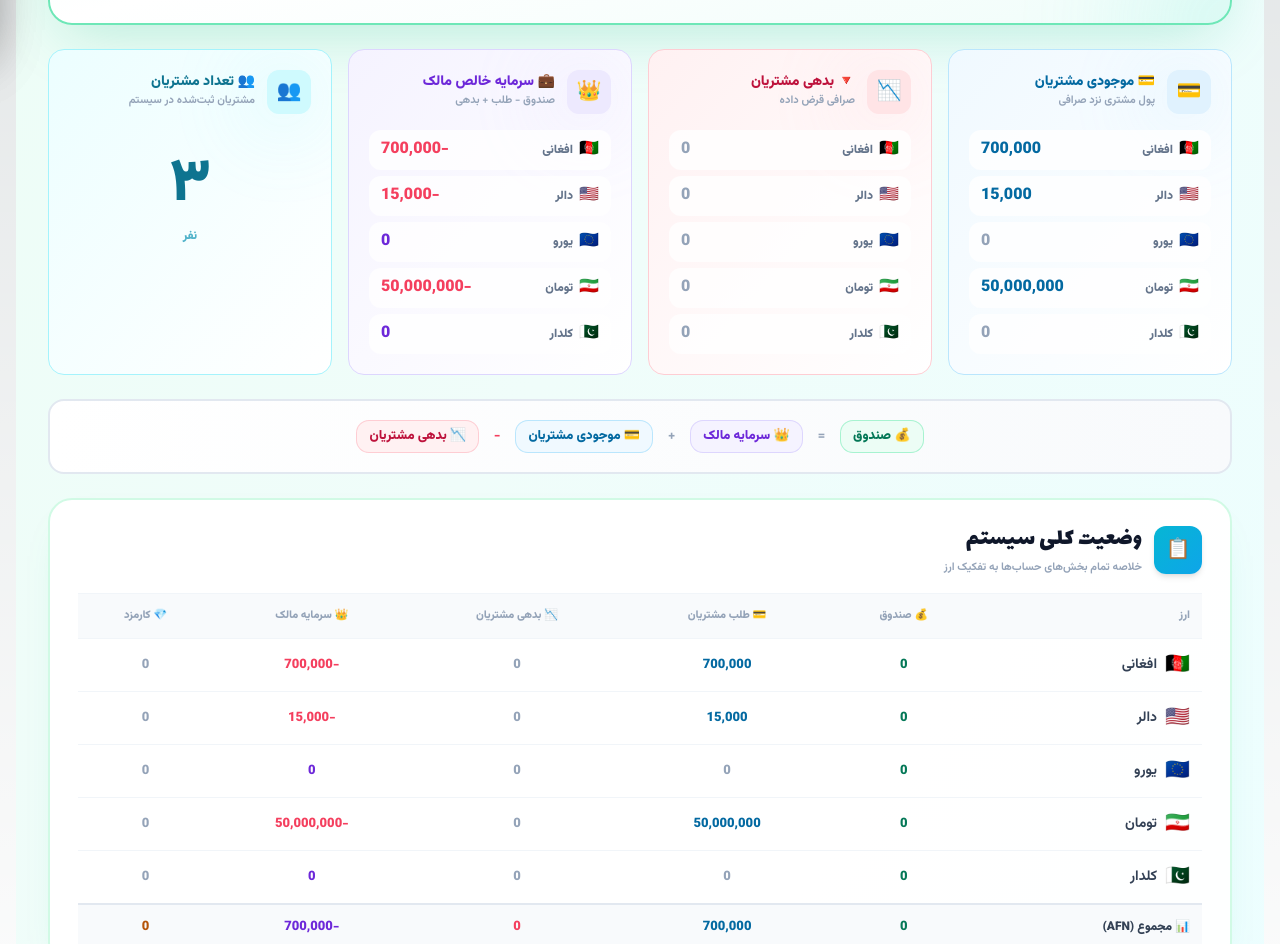
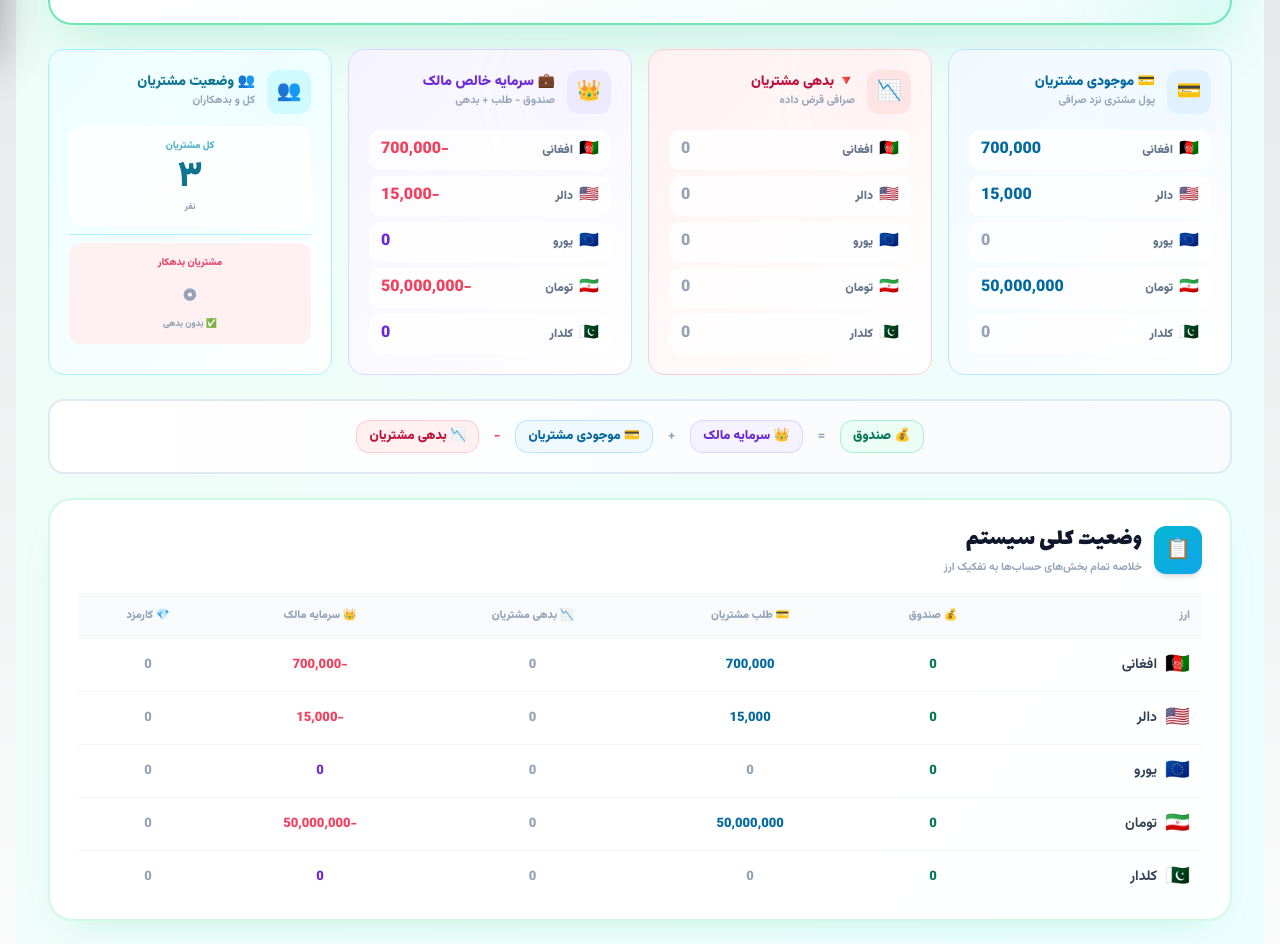
Before and after one commit to nasirahmadrahmati19-hue/exchange-admin, a Next.js app: page /dashboard in a window 1280 px wide. Shown: the part 758-1702 px from the top of the page. Built offline with nearby package versions, Linux system fonts and the light colour scheme; sample sign-in values are in the browser's storage.

Commit message:
Implement debtors count and update customer stats UI
Added debtors count calculation and updated UI elements for customer statistics.

```diff
--- a/app/dashboard/page.tsx
+++ b/app/dashboard/page.tsx
@@ -289,6 +289,13 @@ export default function DashboardPage() {
     return { tradeCount, hawalaCount, tradeCommissionSum, hawalaFeeSum };
   }, [transactions, hawalas]);
 
+  // ✅ تعداد مشتریان بدهکار (کسانی که حداقل در یک ارز بدهی دارند)
+  const debtorsCount = useMemo(() => {
+    return customers.filter(c => {
+      return currencies.some(cur => (c.balances?.[cur] || 0) < 0);
+    }).length;
+  }, [customers]);
+
   // ── استایل‌ها ──
   const dk = theme === "dark";
   const heading = dk ? "text-white" : "text-slate-900";
@@ -378,7 +385,7 @@ export default function DashboardPage() {
             </div>
           </section>
 
-          {/* ═══════════ موجودی فیزیکی صندوق (بخش بزرگ) ═══════════ */}
+          {/* ═══════════ موجودی فیزیکی صندوق ═══════════ */}
           <section className="cs-up space-y-4 md:space-y-5" style={{ animationDelay: "140ms" }}>
             <div className={`relative overflow-hidden rounded-2xl md:rounded-3xl border-2 p-5 md:p-7 transition-all duration-300 hover:shadow-2xl ${dk ? "border-emerald-400/40 bg-gradient-to-br from-emerald-900/40 via-slate-900/60 to-teal-900/40 shadow-[0_20px_60px_-15px_rgba(16,185,129,0.3)]" : "border-emerald-300 bg-gradient-to-br from-emerald-50 via-white to-teal-50 shadow-[0_20px_60px_-15px_rgba(16,185,129,0.25)]"}`}>
               <div className={`absolute -top-24 -left-24 h-48 w-48 rounded-full blur-3xl opacity-20 ${dk ? "bg-emerald-400" : "bg-emerald-300"}`} />
@@ -412,7 +419,7 @@ export default function DashboardPage() {
             </div>
           </section>
 
-          {/* ═══════════ چهار کارت حساب‌ها (اصلاح شده) ═══════════ */}
+          {/* ═══════════ چهار کارت حساب‌ها ═══════════ */}
           <section className="cs-up grid grid-cols-1 sm:grid-cols-2 lg:grid-cols-4 gap-3 md:gap-4" style={{ animationDelay: "210ms" }}>
 
             {/* ۱. موجودی مشتریان */}
@@ -502,25 +509,46 @@ export default function DashboardPage() {
               </div>
             </div>
 
-            {/* ۴. تعداد مشتریان (جدید) */}
+            {/* ۴. تعداد مشتریان (دو قسمتی) */}
             <div className={`group relative overflow-hidden rounded-2xl border p-4 md:p-5 transition-all duration-300 hover:shadow-xl hover:scale-[1.01] ${dk ? "border-cyan-400/25 bg-gradient-to-br from-cyan-900/30 to-slate-900/50" : "border-cyan-200 bg-gradient-to-br from-cyan-50 to-white"}`}>
               <div className={`absolute top-0 right-0 h-24 w-24 rounded-full blur-2xl opacity-10 ${dk ? "bg-cyan-400" : "bg-cyan-300"}`} />
-              <div className="relative flex items-center gap-3 mb-4">
+              <div className="relative flex items-center gap-3 mb-3">
                 <span className={`grid h-11 w-11 shrink-0 place-items-center rounded-xl ${dk ? "bg-cyan-400/15 text-cyan-300" : "bg-cyan-100 text-cyan-600"}`}>
                   <span className="text-xl">👥</span>
                 </span>
                 <div className="min-w-0">
-                  <b className={`block text-[13px] md:text-[14px] font-black leading-tight ${dk ? "text-cyan-300" : "text-cyan-700"}`}>👥 تعداد مشتریان</b>
-                  <span className={`block text-[10px] md:text-[11px] font-bold mt-0.5 ${subText}`}>مشتریان ثبت‌شده در سیستم</span>
+                  <b className={`block text-[13px] md:text-[14px] font-black leading-tight ${dk ? "text-cyan-300" : "text-cyan-700"}`}>👥 وضعیت مشتریان</b>
+                  <span className={`block text-[10px] md:text-[11px] font-bold mt-0.5 ${subText}`}>کل و بدهکاران</span>
                 </div>
               </div>
-              <div className="relative flex items-center justify-center h-[140px]">
+
+              {/* قسمت بالا: تعداد کل مشتریان */}
+              <div className={`relative flex items-center justify-center py-3 mb-2 rounded-xl ${dk ? "bg-slate-900/50" : "bg-white/80"}`}>
                 <div className="text-center">
-                  <div className={`text-5xl md:text-6xl font-black tabular-nums leading-none ${dk ? "text-cyan-300" : "text-cyan-700"}`}>
+                  <div className={`text-[10px] font-black mb-1 ${dk ? "text-cyan-300/70" : "text-cyan-600/70"}`}>
+                    کل مشتریان
+                  </div>
+                  <div className={`text-3xl md:text-4xl font-black tabular-nums leading-none ${dk ? "text-cyan-300" : "text-cyan-700"}`}>
                     {fa(customers.length)}
                   </div>
-                  <div className={`mt-3 text-[12px] font-black ${dk ? "text-cyan-400/70" : "text-cyan-600/70"}`}>
-                    نفر
+                  <div className={`mt-1 text-[9px] font-black ${subText}`}>نفر</div>
+                </div>
+              </div>
+
+              {/* خط جداکننده */}
+              <div className={`h-px my-2 ${dk ? "bg-cyan-400/20" : "bg-cyan-200"}`} />
+
+              {/* قسمت پایین: تعداد مشتریان بدهکار */}
+              <div className={`relative flex items-center justify-center py-3 rounded-xl ${dk ? "bg-rose-400/10" : "bg-rose-50"}`}>
+                <div className="text-center">
+                  <div className={`text-[10px] font-black mb-1 ${dk ? "text-rose-300/80" : "text-rose-600/80"}`}>
+                    مشتریان بدهکار
+                  </div>
+                  <div className={`text-3xl md:text-4xl font-black tabular-nums leading-none ${debtorsCount > 0 ? "text-rose-500" : subText}`}>
+                    {fa(debtorsCount)}
+                  </div>
+                  <div className={`mt-1 text-[9px] font-black ${debtorsCount > 0 ? (dk ? "text-rose-300/70" : "text-rose-600/70") : subText}`}>
+                    {debtorsCount > 0 ? "⚠️ دارای بدهی" : "✅ بدون بدهی"}
                   </div>
                 </div>
               </div>
@@ -614,30 +642,7 @@ export default function DashboardPage() {
                     );
                   })}
                 </tbody>
-                <tfoot>
-                  <tr className={`border-t-2 ${dk ? "border-slate-600 bg-slate-800/80" : "border-slate-200 bg-slate-50"}`}>
-                    <td className="px-3 py-3 text-right">
-                      <span className={`text-[12px] font-black ${dk ? "text-slate-300" : "text-slate-700"}`}>
-                        📊 مجموع (AFN)
-                      </span>
-                    </td>
-                    <td className={`px-3 py-3 text-center text-[13px] font-black tabular-nums ${dk ? "text-emerald-300" : "text-emerald-700"}`}>
-                      {fmt(physicalCashBalances.AFN)}
-                    </td>
-                    <td className={`px-3 py-3 text-center text-[13px] font-black tabular-nums ${dk ? "text-sky-300" : "text-sky-700"}`}>
-                      {fmt(customerDeposits.AFN)}
-                    </td>
-                    <td className={`px-3 py-3 text-center text-[13px] font-black tabular-nums text-rose-500`}>
-                      {fmt(customerDebts.AFN)}
-                    </td>
-                    <td className={`px-3 py-3 text-center text-[13px] font-black tabular-nums ${dk ? "text-violet-300" : "text-violet-700"}`}>
-                      {fmt(ownerNetCapital.AFN)}
-                    </td>
-                    <td className={`px-3 py-3 text-center text-[13px] font-black tabular-nums ${dk ? "text-amber-300" : "text-amber-700"}`}>
-                      {fmt(availableCommission.AFN)}
-                    </td>
-                  </tr>
-                </tfoot>
+                {/* ✅ tfoot حذف شد - ردیف "مجموع (AFN)" پاک شد */}
               </table>
             </div>
           </section>
```
